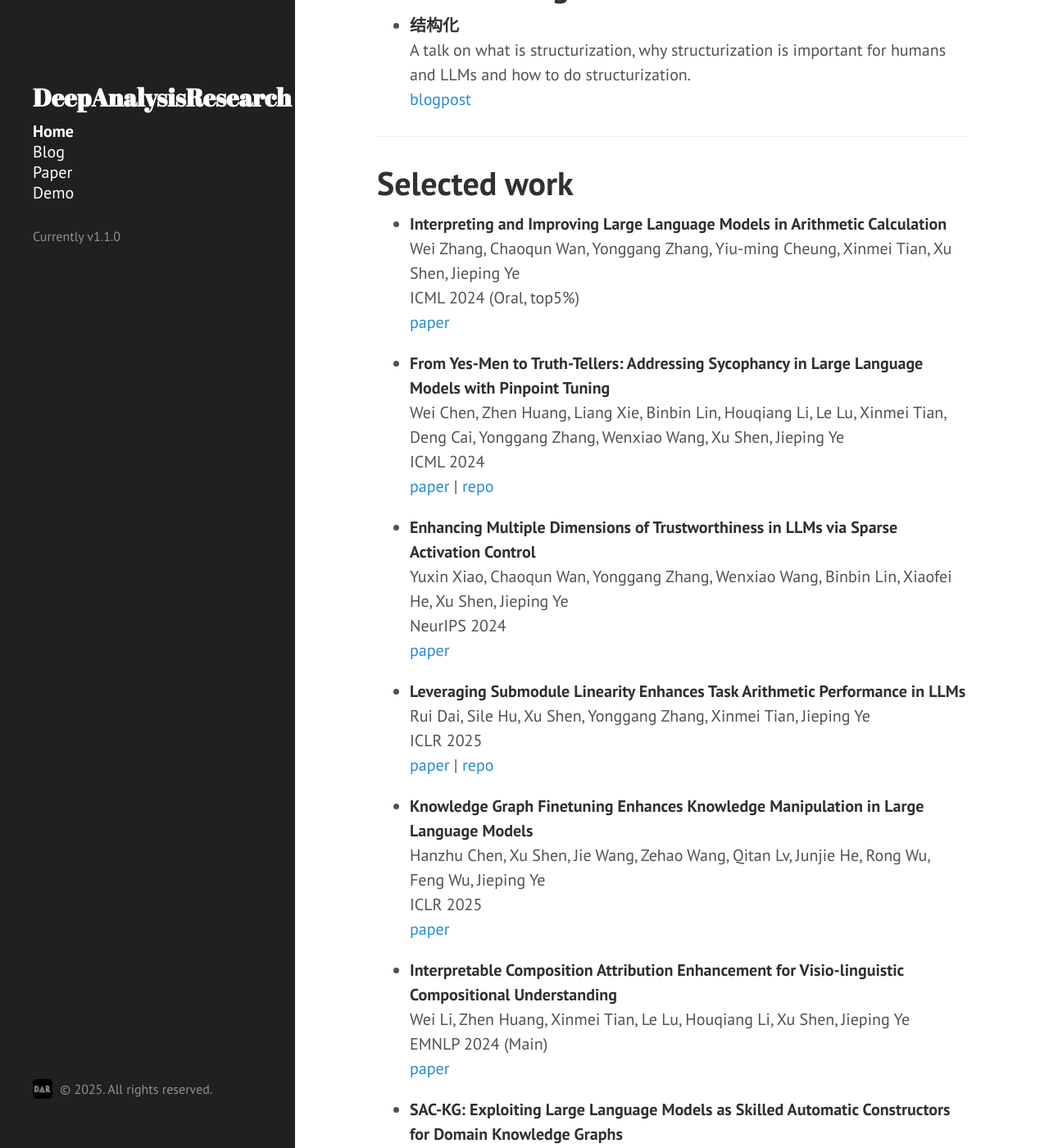
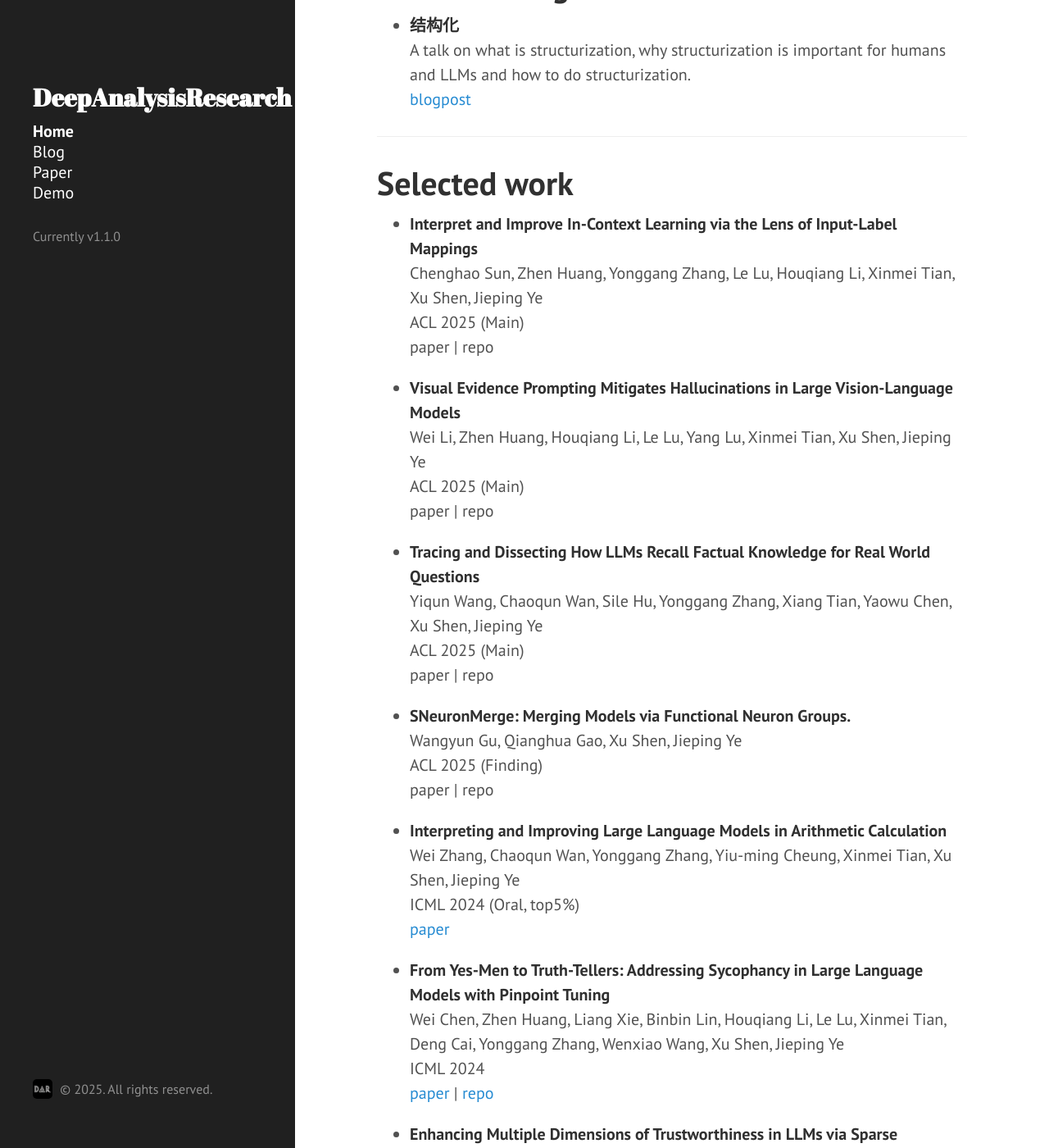
Before and after one commit to deep-analysis-research/deep-analysis-research.github.io, a Jekyll site: the page built from index.md, in a window 1280 px wide and 1400 px high, scrolled down 406 px. Shown: the whole window at 82% size. Built offline with Jekyll 4.4.1, drawn with Linux system fonts in a browser that asks for light colours; Markdown is read by kramdown in place of the engine named in the settings.

Commit message:
Update index.md
new papers accepted by ACL2025

```diff
--- a/index.md
+++ b/index.md
@@ -21,6 +21,26 @@
 ---
 
 # Selected work
+
+- **Interpret and Improve In-Context Learning via the Lens of Input-Label Mappings** <br>
+  Chenghao Sun, Zhen Huang, Yonggang Zhang, Le Lu, Houqiang Li, Xinmei Tian, Xu Shen, Jieping Ye <br>
+  ACL 2025 (Main) <br>
+    paper | repo
+
+- **Visual Evidence Prompting Mitigates Hallucinations in Large Vision-Language Models** <br>
+  Wei Li, Zhen Huang, Houqiang Li, Le Lu, Yang Lu, Xinmei Tian, Xu Shen, Jieping Ye <br>
+  ACL 2025 (Main) <br>
+    paper | repo
+
+- **Tracing and Dissecting How LLMs Recall Factual Knowledge for Real World Questions** <br>
+  Yiqun Wang, Chaoqun Wan, Sile Hu, Yonggang Zhang, Xiang Tian, Yaowu Chen, Xu Shen, Jieping Ye <br>
+  ACL 2025 (Main) <br>
+    paper | repo
+
+- **SNeuronMerge: Merging Models via Functional Neuron Groups.** <br>
+  Wangyun Gu, Qianghua Gao, Xu Shen, Jieping Ye <br>
+  ACL 2025 (Finding) <br>
+    paper | repo
 
 - **Interpreting and Improving Large Language Models in Arithmetic Calculation** <br>
   Wei Zhang, Chaoqun Wan, Yonggang Zhang, Yiu-ming Cheung, Xinmei Tian, Xu Shen, Jieping Ye <br>
@@ -53,7 +73,7 @@
 - **Interpretable Composition Attribution Enhancement for Visio-linguistic Compositional Understanding** <br>
   Wei Li, Zhen Huang, Xinmei Tian, Le Lu, Houqiang Li, Xu Shen, Jieping Ye <br>
   EMNLP 2024 (Main) <br>
-    [paper](hhttps://aclanthology.org/2024.emnlp-main.810.pdf)
+    [paper](https://aclanthology.org/2024.emnlp-main.810.pdf)
 
 - **SAC-KG: Exploiting Large Language Models as Skilled Automatic Constructors for Domain Knowledge Graphs** <br>
   Hanzhu Chen, Xu Shen, Qitan Lv, Jie Wang, Xiaoqi Ni, Jieping Ye <br>
```
